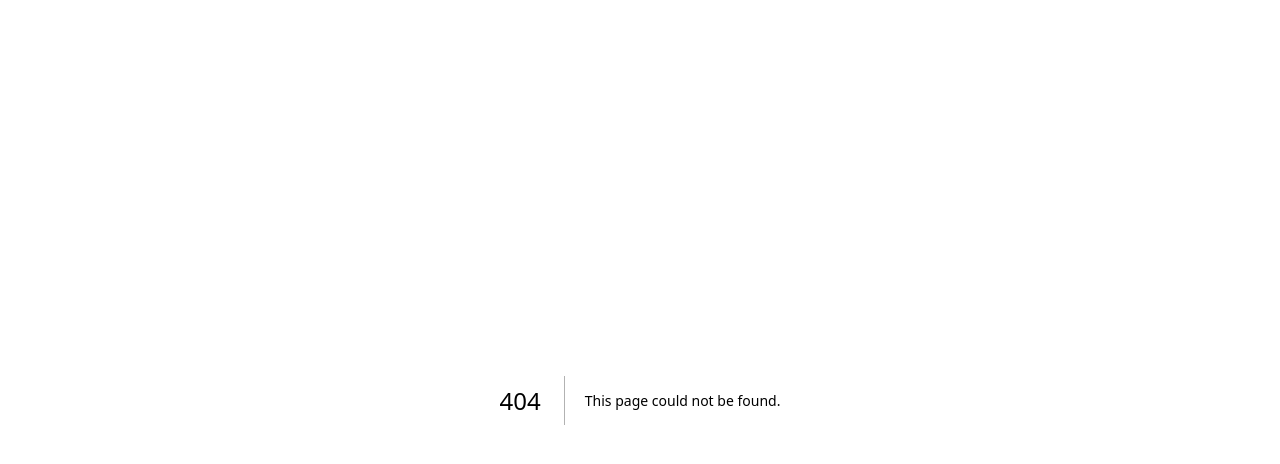
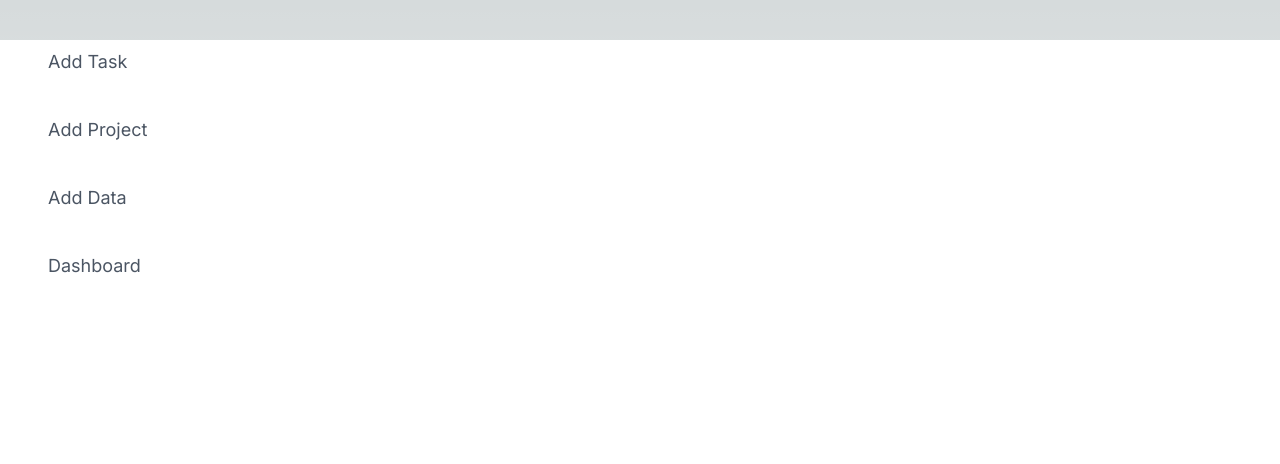
Before and after one commit to bashiraziz/EVMS, a Next.js app: page /sideBar in a window 1280 px wide. Before the commit this address had no page. Shown: the top 464 px of the page. Built offline with nearby package versions, Linux system fonts and the light colour scheme.

Commit message:
Added side bar

```diff
--- /dev/null
+++ b/app/dashboard/page.tsx
@@ -0,0 +1,19 @@
+import { FC } from "react"
+
+const Dashboard: FC = () => {
+    return(
+
+        <div className="p-10">
+        <div className="group relative w-max">
+            <h1>I am Dashboard</h1>
+            {/* <span
+            className="pointer-events-none absolute -top-7 left-0 w-max opacity-0 transition-opacity group-hover:opacity-100"
+            >
+            This is a button.
+            </span> */}
+        </div>
+        </div>
+
+    )
+    }
+    export default Dashboard;
--- /dev/null
+++ b/app/head.tsx
@@ -0,0 +1,9 @@
+export default function Head() {
+    return (
+      <>
+        <title></title>
+        <meta content="width=device-width, initial-scale=1" name="viewport" />
+        <link rel="icon" href="/favicon.ico" />
+      </>
+    )
+  }
--- /dev/null
+++ b/app/sideBar/page.tsx
@@ -0,0 +1,45 @@
+import {FC} from 'react'
+
+const SideBar:FC  = ()=> {
+return(
+<>
+<div className="relative bg-white dark:bg-gray-800">
+    <div className=" flex-col sm:flex-row sm:justify-around">
+        <div className="h-screen w-72">
+            <nav className="mt-10 px-6 ">
+                <a className="hover:text-gray-800 hover:bg-gray-100 flex items-center p-2 my-6 transition-colors dark:hover:text-white dark:hover:bg-gray-600 duration-200  text-gray-600 dark:text-gray-400 rounded-lg " href="/addTask">
+                    <span className="mx-4 text-lg font-normal">
+                        Add Task
+                    </span>
+                    <span className="flex-grow text-right">
+                    </span>
+                </a>
+                <a className="hover:text-gray-800 hover:bg-gray-100 flex items-center p-2 my-6 transition-colors dark:hover:text-white dark:hover:bg-gray-600 duration-200  text-gray-600 dark:text-gray-400 rounded-lg" href="addProject">
+                    <span className="mx-4 text-lg font-normal">
+                        Add Project
+                    </span>
+                    <span className="flex-grow text-right">
+                    </span>
+                </a>
+                <a className="hover:text-gray-800 hover:bg-gray-100 flex items-center p-2 my-6 transition-colors dark:hover:text-white dark:hover:bg-gray-600 duration-200  text-gray-600 dark:text-gray-400 rounded-lg " href="addData">
+                    <span className="mx-4 text-lg font-normal">
+                        Add Data
+                    </span>
+                    <span className="flex-grow text-right">
+                    </span>
+                </a>
+                <a className="hover:text-gray-800 hover:bg-gray-100 flex items-center p-2 my-6 transition-colors dark:hover:text-white dark:hover:bg-gray-600 duration-200  text-gray-600 dark:text-gray-400 rounded-lg " href="dashboard">
+                    <span className="mx-4 text-lg font-normal">
+                        Dashboard
+                    </span>
+                    <span className="flex-grow text-right">
+                    </span>
+                </a>
+            </nav>
+        </div>
+    </div>
+</div>
+</>
+);
+};
+export default SideBar;
--- a/tsconfig.json
+++ b/tsconfig.json
@@ -24,6 +24,6 @@
       "@/*": ["./*"]
     }
   },
-  "include": ["next-env.d.ts", "**/*.ts", "**/*.tsx", ".next/types/**/*.ts"],
+  "include": ["next-env.d.ts", "**/*.ts", "**/*.tsx", ".next/types/**/*.ts", "app/layout.js"],
   "exclude": ["node_modules"]
 }
```
